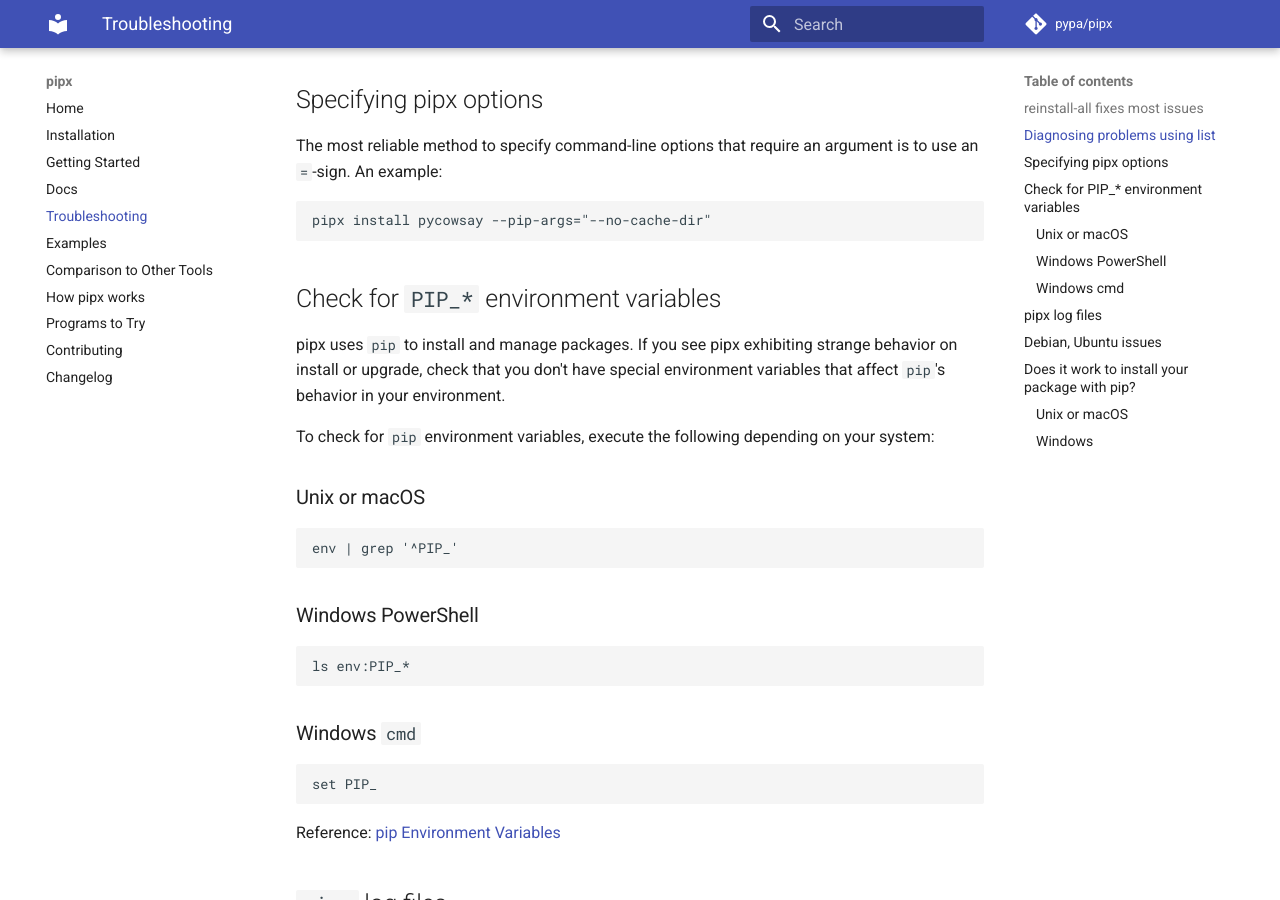
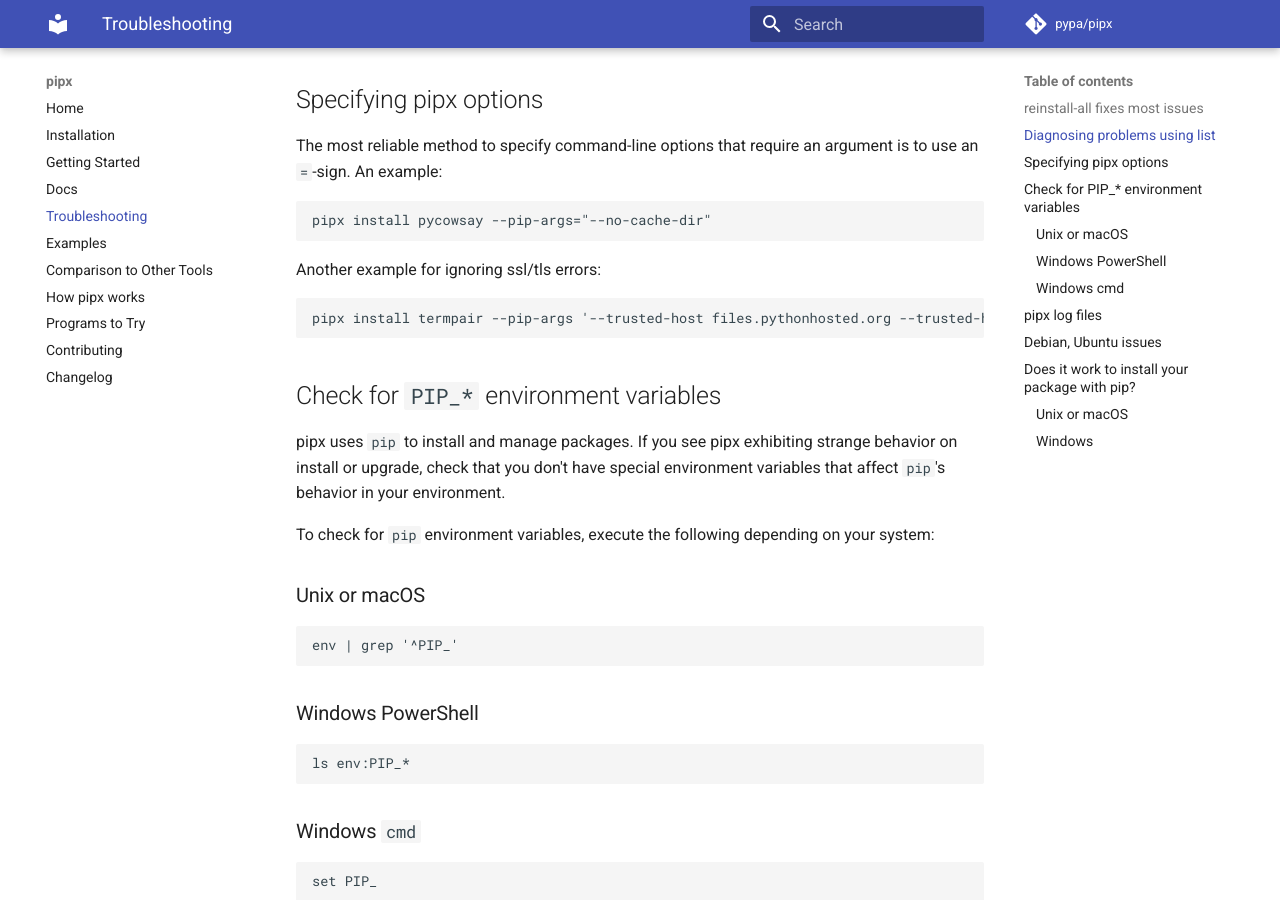
Before and after one commit to pypa/pipx, an MkDocs documentation site: the page built from docs/troubleshooting.md, in a window 1280 px wide and 900 px high, scrolled down 871 px. Built offline with MkDocs 1.6.1 and Material for MkDocs 9.7.7, drawn with Linux system fonts in a browser that asks for light colours; comment, search, counter and statistics services are not loaded.

Commit message:
Update troubleshooting.md
Added ingore ssl/tls errors example.

````diff
--- a/docs/troubleshooting.md
+++ b/docs/troubleshooting.md
@@ -41,6 +41,10 @@
 argument is to use an `=`-sign.  An example:
 ```
 pipx install pycowsay --pip-args="--no-cache-dir"
+```
+Another example for ignoring ssl/tls errors:
+```
+pipx install termpair --pip-args '--trusted-host files.pythonhosted.org --trusted-host pypi.org --trusted-host pypi.python.org --trusted-host github.com'"
 ```
 
 ## Check for `PIP_*` environment variables
````
